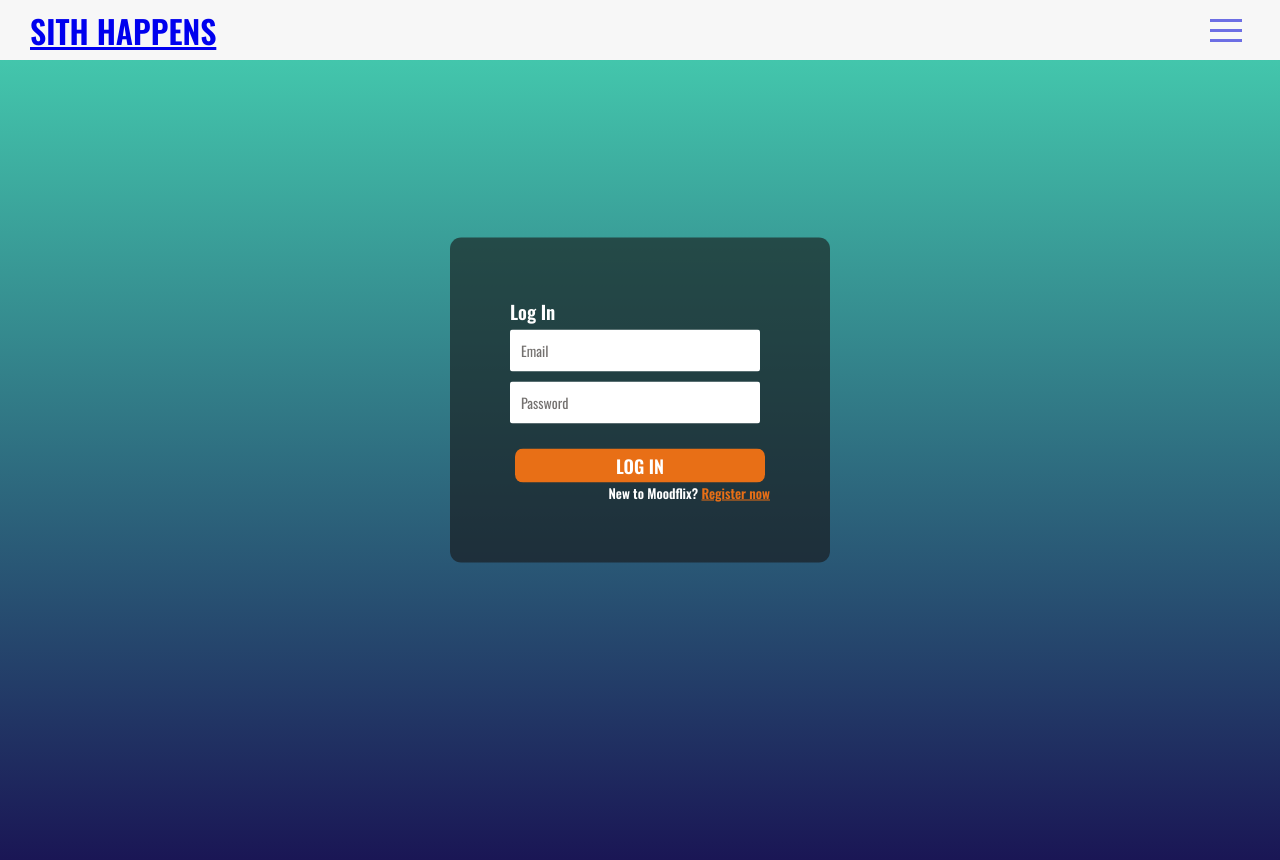
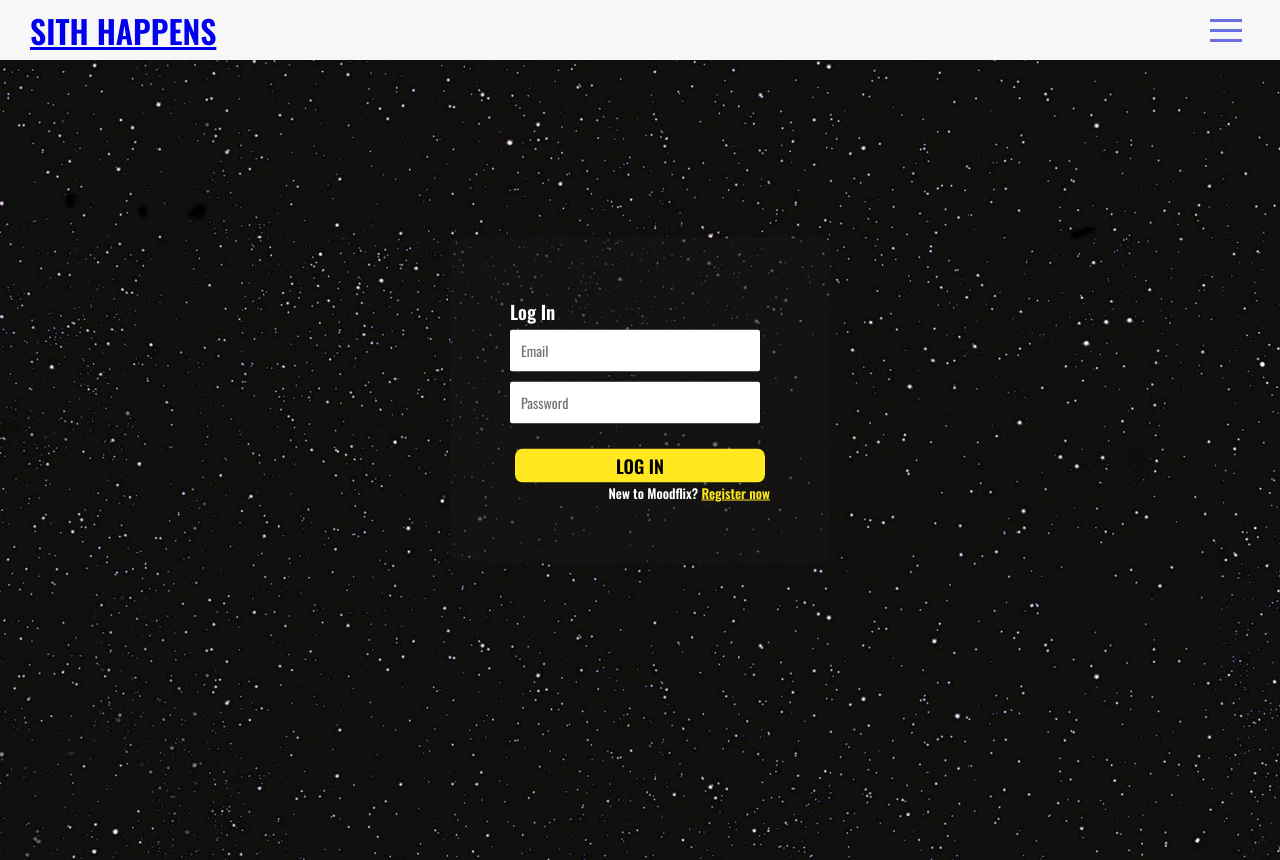
Before and after one commit to alaraayan/todo-frontend, a React (Create React App) app: page /login in a window 1280 px wide. Built offline with nearby package versions, Linux system fonts and the light colour scheme; no server answers.

Commit message:
form styling, deleted user avatar

```diff
--- a/src/components/auth/Register.js
+++ b/src/components/auth/Register.js
@@ -7,23 +7,14 @@ import { registerUser, loginUser } from '../../lib/api'
 import { setToken } from '../../lib/auth'
 
 function Register() {
-  const quoteData = [
-    'I am a freelancer, which is pretty much a modern day cowboy.',
-    'Rejection from society is what created the X-Men.',
-    'Realizations are the worst.',
-    'Lovers... Oh, that word bums me out unless it is between meat and pizza.',
-    'All of humankind has one thing in common: the sandwich. I believe that all anyone really wants in this life is to sit in peace and eat a sandwich.'
-  ]
 
   const navigate = useNavigate()
   const [error, setError] = React.useState('')
-  const [hasImage, setHasImage] = React.useState(false)
   const { formData, formErrors, handleChange } = useForm({
     username: '',
     email: '',
     password: '',
     passwordConfirmation: '',
-    profileImage: '',
   })
 
   const handleSubmit = async event => {
@@ -44,17 +35,9 @@ function Register() {
     }
   }
 
-  const handleImage = () => {
-    setHasImage(true)
-  }
-
-  // console.log(hasImage)
-  // console.log(formData)
-
   return (
     <section className="user-forms">
       <form className="user-form" onSubmit={handleSubmit}>
-        <div className={hasImage ? 'no-show' : ''}>
         <section className="form-container">
           <h1 className="user-form">Create a new account</h1>
 
@@ -114,7 +97,7 @@ function Register() {
           </div>
           {error && <p>{error}</p>}
           <div>
-              <button type="click" className="user-form submit-button" onClick={handleImage}>
+            <button type="click" className="user-form submit-button">
             Register
             </button>
 
@@ -126,29 +109,6 @@ function Register() {
 
         </section>
         <ToastContainer />
-        </div>
-        <div className={!hasImage ? 'no-show' : ''}>
-          <section className="form-container">
-            <h1 className="user-form">Choose a Liz Lemon quote:</h1>
-            {quoteData.map((quote, index) => {
-              return <button
-                key={index}
-                type="button"
-                className="user-info quote-buttons"
-                name="profileImage"
-                value={index}
-                onClick={handleChange}>
-                {quote}
-              </button>
-            })}
-            <div>
-              <button type="submit" className="user-form submit-button">
-              Choose
-              </button>
-
-            </div>
-          </section>
-        </div>
       </form>
     </section>
   )
--- a/src/styles/main.scss
+++ b/src/styles/main.scss
@@ -6,6 +6,7 @@
 $gradient-green: rgb(67, 198, 172);
 $gradient-green-darker: rgb(28, 151, 126);
 $gradient-navy: rgb(26, 22, 85);
+$banana: (255, 232, 31);
 
 * {
   box-sizing: border-box;
@@ -15,9 +16,17 @@ $gradient-navy: rgb(26, 22, 85);
 }
 
 body {
-  background: $gradient-green; /* fallback for old browsers */
-  background: -webkit-linear-gradient(to bottom, $gradient-green, $gradient-navy); /* Chrome 10-25, Safari 5.1-6 */
-  background: linear-gradient(to bottom, $gradient-green, $gradient-navy); /* W3C, IE 10+/ Edge, Firefox 16+, Chrome 26+, Opera 12+, Safari 7+ */
+  // background: hsla(242, 58%, 73%, 1);
+  // background: linear-gradient(90deg, hsla(242, 58%, 73%, 1) 0%, hsla(157, 72%, 82%, 1) 100%);
+  // background: -moz-linear-gradient(90deg, hsla(242, 58%, 73%, 1) 0%, hsla(157, 72%, 82%, 1) 100%);
+  // background: -webkit-linear-gradient(90deg, hsla(242, 58%, 73%, 1) 0%, hsla(157, 72%, 82%, 1) 100%);
+
+  // background: linear-gradient(90deg, hsla(146, 39%, 53%, 1) 0%, hsla(266, 62%, 68%, 1) 50%, hsla(265, 68%, 45%, 1) 100%);
+  // background: -moz-linear-gradient(90deg, hsla(146, 39%, 53%, 1) 0%, hsla(266, 62%, 68%, 1) 50%, hsla(265, 68%, 45%, 1) 100%);
+  // background: -webkit-linear-gradient(90deg, hsla(146, 39%, 53%, 1) 0%, hsla(266, 62%, 68%, 1) 50%, hsla(265, 68%, 45%, 1) 100%);
+
+  background: url('../assets/images/star-wars-backgrounds-25.jpeg');
+
   height: 100vh;
   background-size: cover;
 }
--- a/src/styles/user-forms.scss
+++ b/src/styles/user-forms.scss
@@ -1,16 +1,25 @@
 $off-black: rgba(24, 22, 22, 0.61);
 $grey: rgb(69,69,69);
 $light-grey: rgb(116, 113, 111);
-$button-color: rgb(202, 28, 28);
+$sith: rgb(184, 8, 8);
 
 $gradient-green: rgb(67, 198, 172);
 $gradient-green-darker: rgb(28, 151, 126);
 $gradient-navy: rgb(26, 22, 85);
+$banana: rgb(255, 232, 31);
 
 .user-forms{
-  background: $gradient-green; /* fallback for old browsers */
-  background: -webkit-linear-gradient(to bottom, $gradient-green, $gradient-navy); /* Chrome 10-25, Safari 5.1-6 */
-  background: linear-gradient(to bottom, $gradient-green, $gradient-navy); /* W3C, IE 10+/ Edge, Firefox 16+, Chrome 26+, Opera 12+, Safari 7+ */
+  // background: $gradient-green; /* fallback for old browsers */
+  // background: -webkit-linear-gradient(to bottom, $gradient-green, $gradient-navy); /* Chrome 10-25, Safari 5.1-6 */
+  // background: linear-gradient(to bottom, $gradient-green, $gradient-navy); /* W3C, IE 10+/ Edge, Firefox 16+, Chrome 26+, Opera 12+, Safari 7+ */
+  // background: hsla(146, 39%, 53%, 1);
+
+// background: linear-gradient(90deg, hsla(146, 39%, 53%, 1) 0%, hsla(266, 62%, 68%, 1) 50%, hsla(265, 68%, 45%, 1) 100%);
+
+// background: -moz-linear-gradient(90deg, hsla(146, 39%, 53%, 1) 0%, hsla(266, 62%, 68%, 1) 50%, hsla(265, 68%, 45%, 1) 100%);
+
+// background: -webkit-linear-gradient(90deg, hsla(146, 39%, 53%, 1) 0%, hsla(266, 62%, 68%, 1) 50%, hsla(265, 68%, 45%, 1) 100%);
+background: url('../assets/images/star-wars-backgrounds-25.jpeg');
   height: 100vh;
   background-size: cover;
 
@@ -27,7 +36,7 @@ $gradient-navy: rgb(26, 22, 85);
   color: white;
   position: fixed;
   .user-info{
-    color: #E86F16;
+    color: black;
     background-color: white;
     outline: none;
     width: 250px;
@@ -52,7 +61,7 @@ $gradient-navy: rgb(26, 22, 85);
     color: white;
   }
   p{
-    color: #E86F16;
+    color: $sith;
   }
   span {
     color: white;
@@ -62,7 +71,7 @@ $gradient-navy: rgb(26, 22, 85);
     text-align: right;
   }
   a {
-    color: #E86F16;
+    color: $banana;
   }
 }
 
@@ -77,9 +86,9 @@ button {
   height: 30px;
   outline: none;
   font-size: 15px;
-  color: white;
+  color: black;
   text-transform: uppercase;
-  background-color: #E86F16;
+  background-color: $banana;
   border-radius: 0.5rem;
   border: solid 1px transparent;
   cursor: pointer;
@@ -87,12 +96,13 @@ button {
   transition-duration: 0.35s;
 }
 button:hover {
-  background: $gradient-green;
   box-shadow: 0 2px rgba($gradient-navy, 0.16);
   transform: translateY(0.5px);
 }
 button:focus {
-  background-color: $gradient-green-darker;
+  background: black;
+  color: $banana;
+  border: $banana 2px solid;
 }
 
 .buttons-container {
@@ -108,7 +118,7 @@ button:focus {
   height: fit-content;
   &:hover{
     cursor: pointer;
-    color:#bb5e1c;
+    color:$banana;
   }
   &:focus{
     color: white;
```
Also changed, not shown: src/components/auth/Avatar.js (deleted, +0 -22 lines), src/assets/images/star-wars-backgrounds-25.jpeg (added). Lines whose indentation alone changed are shown as unchanged.
